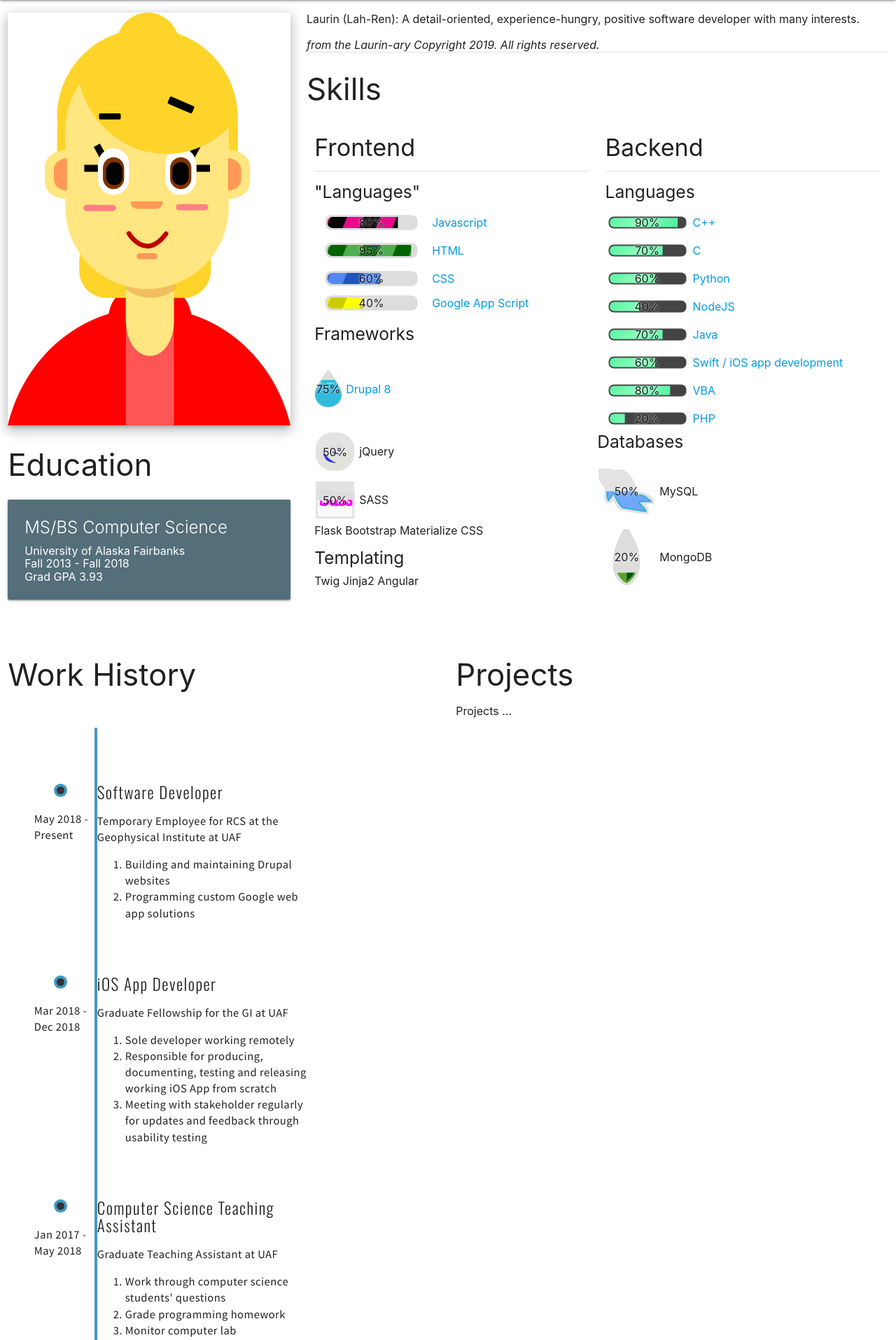
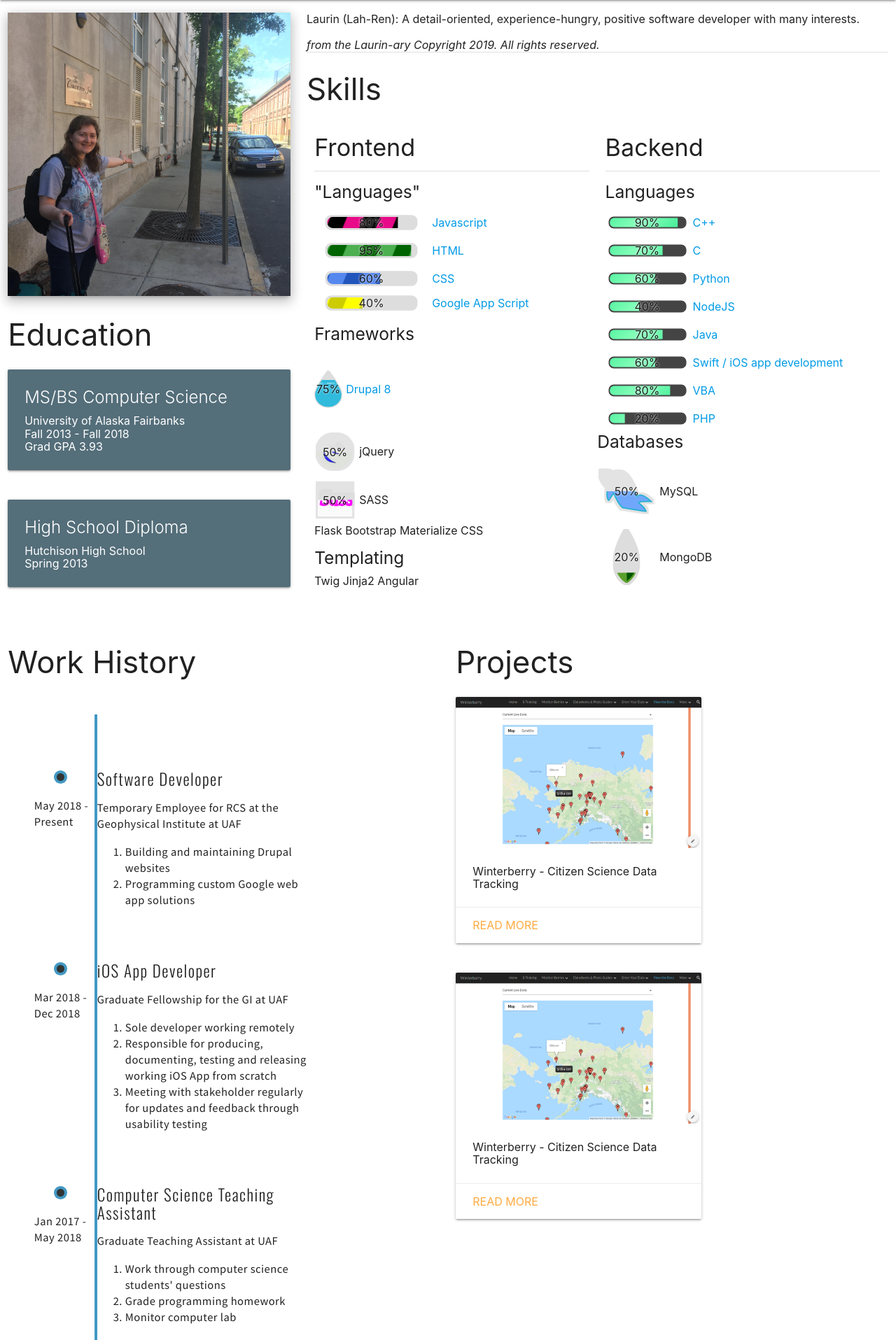
Before and after one commit to Dev-Laurin/portfolioWebsite, a Flask app: page / in a window 1280 px wide. Shown: the part 64-1979 px from the top of the page at 70% size. Run offline with Flask 2, Linux system fonts and the light colour scheme; some libraries are stand-ins or nearby versions.

Commit message:
Added project cards.

```diff
--- a/pythonSite/templates/index.html
+++ b/pythonSite/templates/index.html
@@ -37,7 +37,7 @@
     <div>
 	  	<div class="row">
 	  		<div class="col s4">
-	  			<img class="responsive-img z-depth-3" src="../static/images/person.svg">
+	  			<img class="responsive-img z-depth-3" src="../static/images/laurin_boston.jpg">
 	  			<h3>Education</h3>
 	  			<div class="row">
 				    <div class="col s12">
@@ -47,6 +47,17 @@
 				          <p>University of Alaska Fairbanks</p>
 				          <p>Fall 2013 - Fall 2018</p>
 				          <p>Grad GPA 3.93</p>
+				        </div>
+				      </div>
+				    </div>
+				  </div>
+				  <div class="row">
+				    <div class="col s12">
+				      <div class="card blue-grey darken-1">
+				        <div class="card-content white-text">
+				          <span class="card-title">High School Diploma</span>
+				          <p>Hutchison High School</p>
+				          <p>Spring 2013</p>
 				        </div>
 				      </div>
 				    </div>
@@ -254,7 +265,40 @@
   			</div>
   			<div class="col s12 l6">
   				<h3>Projects</h3>
-  				<p> Projects ... </p>
+				  <div class="row">
+				    <div class="col s12 m7">
+				      <div class="card">
+				        <div class="card-image">
+				          <img src="../static/images/portfolioImages/winterberry_map.png">
+				          <span class="card-title"></span>
+				        </div>
+				        <div class="card-content">
+				          <p>Winterberry - Citizen Science Data Tracking</p>
+				        </div>
+				        <div class="card-action">
+				          <a class="modal-trigger" href="#gasModal">Read More</a>
+				        </div>
+				      </div>
+				    </div>
+				  </div>
+
+          <div class="row">
+				    <div class="col s12 m7">
+				      <div class="card">
+				        <div class="card-image">
+				          <img src="../static/images/portfolioImages/winterberry_map.png">
+				          <span class="card-title"></span>
+				        </div>
+				        <div class="card-content">
+				          <p>Winterberry - Citizen Science Data Tracking</p>
+				        </div>
+				        <div class="card-action">
+				          <a class="modal-trigger" href="#gasModal">Read More</a>
+				        </div>
+				      </div>
+				    </div>
+				  </div>
+
   			</div>
 
   		</div>
```
Also changed, not shown: pythonSite/static/images/portfolioImages/winterberry_map.png (added), pythonSite/static/images/robot.svg (added).
